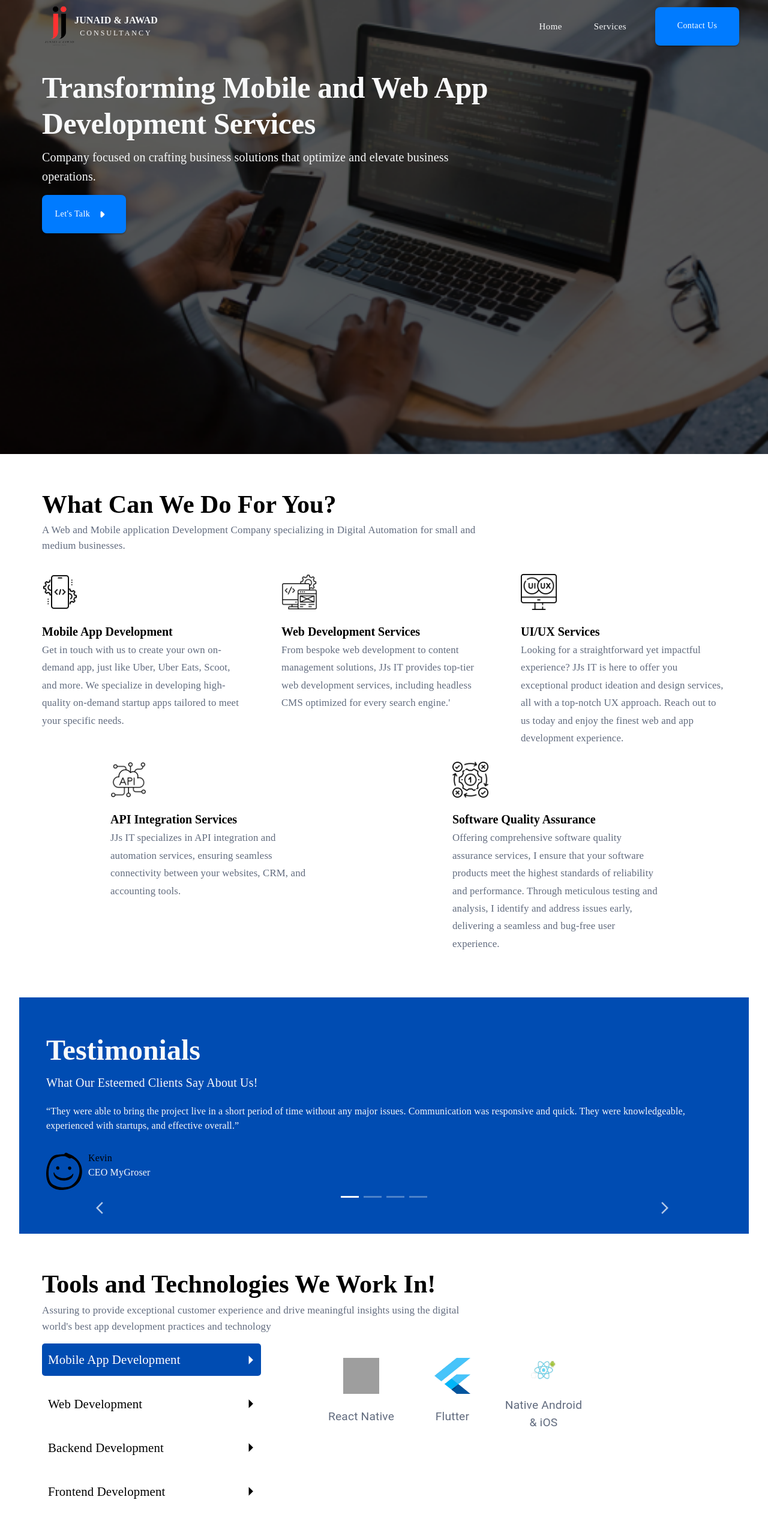
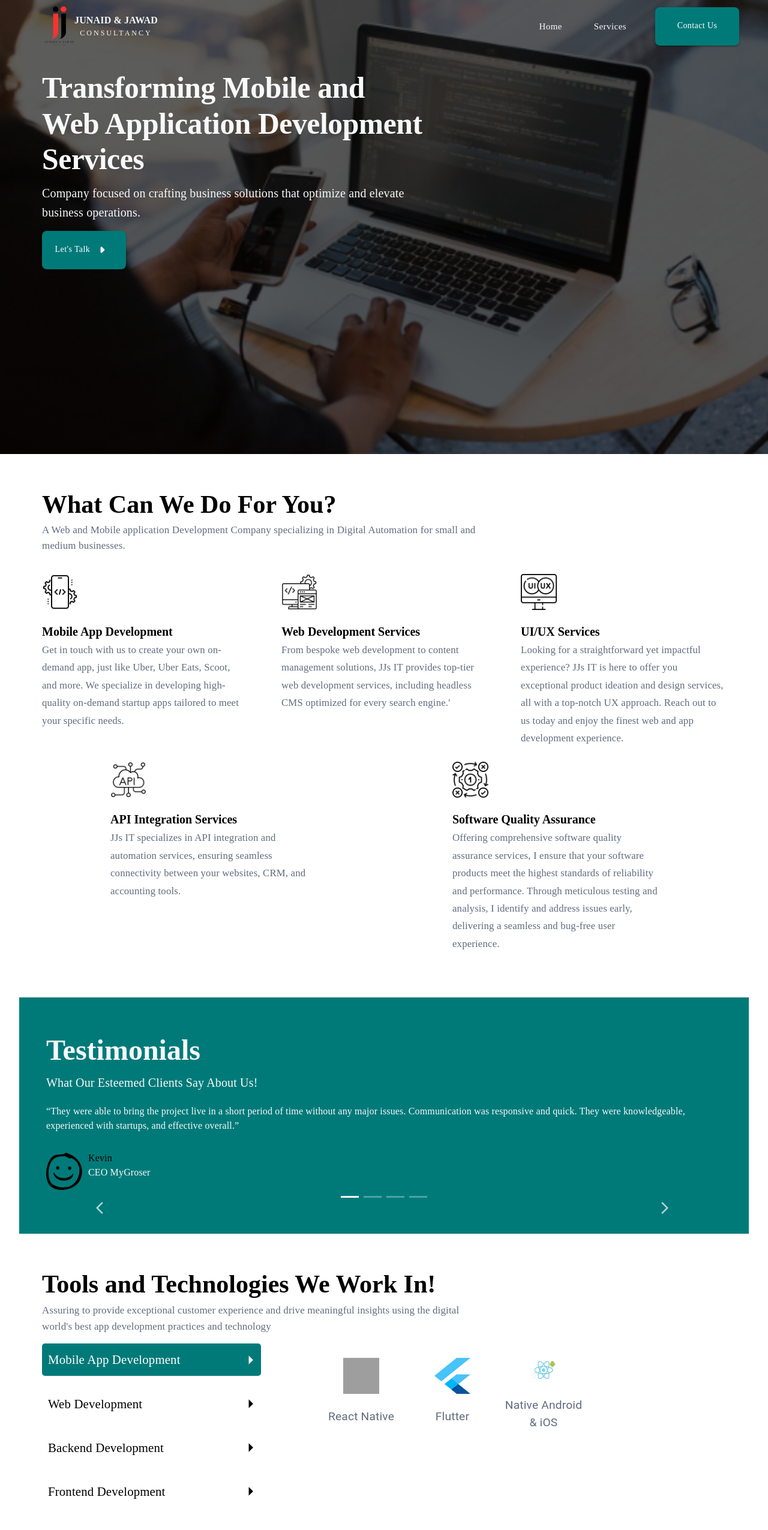
Before and after one commit to Zeeeforzain/JJs_IT, a React (Create React App) app: page /#/ in a window 1280 px wide. Shown: the top 2551 px of the page at 60% size. Built offline with nearby package versions, Linux system fonts and the light colour scheme; grey boxes are pictures that could not be loaded; a web font is replaced by a local one.

Commit message:
Theming Update

```diff
--- a/src/Components/Adress.js
+++ b/src/Components/Adress.js
@@ -18,11 +18,11 @@ export default function Adress(props) {
         {props.title}
       </TypographyComponent  >
       <BoxComponent display={"flex"} alignItems={"center"}>
-        <FmdGoodOutlinedIcon fontSize="small" color="primary" />
-        <TypographyComponent variant="caption" marginLeft={'5px'}>{props.address}</TypographyComponent>
+        <FmdGoodOutlinedIcon fontSize="small" sx={{color:'var(--primary)'}} />
+        <TypographyComponent variant="caption"sx={{fontFamily:'var(--main)'}} marginLeft={'5px'}>{props.address}</TypographyComponent>
       </BoxComponent>
       <BoxComponent display={"flex"} alignItems={"center"}>
-        <MarkunreadOutlinedIcon fontSize="small" color="primary" />
+        <MarkunreadOutlinedIcon fontSize="small" sx={{color:'var(--primary)'}} />
         <TypographyComponent variant="caption" marginLeft={'5px'}sx={{fontFamily:'var(--main)'}} >{props.email}</TypographyComponent>
       </BoxComponent>
     </BoxComponent>
--- a/src/Components/Appbar.js
+++ b/src/Components/Appbar.js
@@ -39,7 +39,7 @@ const navItems = [
         transition: "width 0.3s ease-out, height 0.3s ease-out",
         "&:hover": {
           width: "145px",
-          height: "9vh",
+          height: "8.5vh",
         },
       }}
     >
--- a/src/Components/Footer.js
+++ b/src/Components/Footer.js
@@ -15,7 +15,7 @@ export default function Footer() {
   const navigate = useNavigate();
   const isMobile = useMediaQuery('(max-width:600px)');
   return (
-    <BoxComponent sx={{ backgroundColor: "#004cb2" }}>
+    <BoxComponent sx={{ backgroundColor: "var(--primary)" }}>
       <BoxComponent
         display={"flex"}
         flexDirection={{ xs: "column", md: "row" }}
--- a/src/Components/HeroSection.js
+++ b/src/Components/HeroSection.js
@@ -9,7 +9,7 @@ export default function HeroSection() {
   return (
     <BoxComponent
       className="box"
-      width={{ xs: "80%", md: "60%", xl:'40%' }}
+      width={{ xs: "80%", md: "50%", xl:'40%' }}
       height={{ xs: "auto", md: "80vh" }}
       margin={{ xs: "5px 20px 20px 15px", md: "5px 20% 0px 70px", xl:"20px 45% 10px 23%" }}
     >
@@ -25,7 +25,7 @@ export default function HeroSection() {
 
         }}
       >
-        Transforming Mobile and Web App Development Services
+        Transforming Mobile and Web Application Development Services
       </TypographyComponent>
       <TypographyComponent
         variant="h6"
--- a/src/Components/Tech.js
+++ b/src/Components/Tech.js
@@ -12,12 +12,12 @@ export default function Tech({ name, isActive, onBoxClick }) {
       alignItems={'center'}
          onClick={onBoxClick}
       sx={{
-        backgroundColor: isActive ? '#004cb2' : 'transparent',
+        backgroundColor: isActive ? 'var(--primary)' : 'transparent',
         color: isActive? 'white':'black',
         borderRadius:'5px',
         '&:hover': {
           boxShadow: '1px 1px 15px 5px whitesmoke',
-          backgroundColor: isActive ? '#004cb2' : 'white',
+          backgroundColor: isActive ? 'var(--primary)' : 'white',
           color: isActive? 'white':'black',
           cursor: 'pointer',
           borderRadius:'5px'
--- a/src/Components/Theming.css
+++ b/src/Components/Theming.css
@@ -2,7 +2,7 @@
 @import url('https://fonts.googleapis.com/css2?family=Eudoxus+Sans:wght@400;700&family=Inter:wght@400;700&display=swap');
 
 :root {
-    --primary: #007bff;
+    --primary: #007A79;
     --secondary: #6c757d;
     --paragraph:#616B7E;
     --success: #28a745;
--- a/src/ContactForm.jsx
+++ b/src/ContactForm.jsx
@@ -62,8 +62,8 @@ export default function ContactForm() {
       >
       <Adress
       title="Islamabad, Pakistan"
-      address="G11/4, Islamabad,Pakistan"
-      email="jjit@gmail.com"
+      address="Floor 3, Office No. 6, G-11/4 Islamabad, Pakistan"
+      email="spreadknowledge93@gmail.com"
       />
       </BoxComponent>
       <Footer/>
--- a/src/Home.jsx
+++ b/src/Home.jsx
@@ -37,8 +37,8 @@ export default function Home() {
       >
         <Adress
           title="Islamabad, Pakistan"
-          address="G11/4, Islamabad, Pakistan"
-          email="jjit@gmail.com"
+          address="Floor 3, Office No. 6, G-11/4 Islamabad, Pakistan"
+          email="spreadknowledge93@gmail.com"
         />
       </Box>
       <Footer />
```
Also changed, not shown: public/Images/slider.png.
